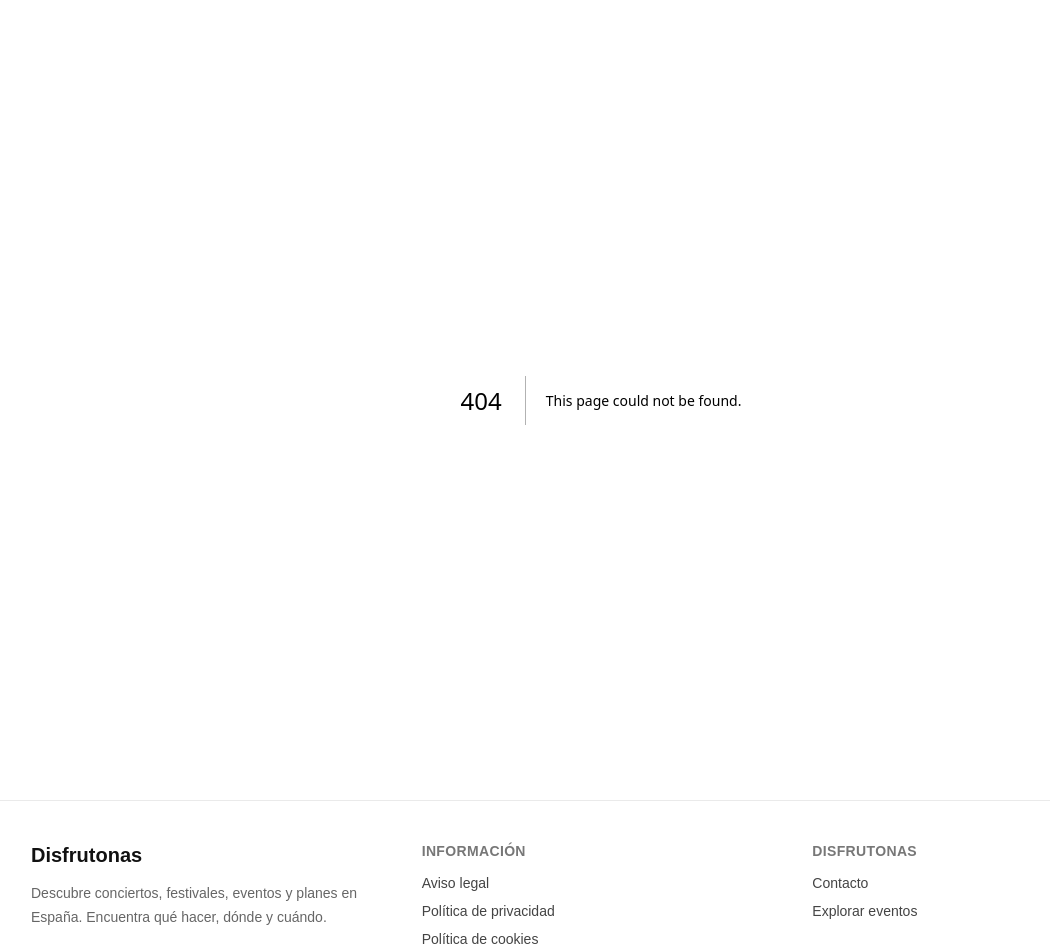
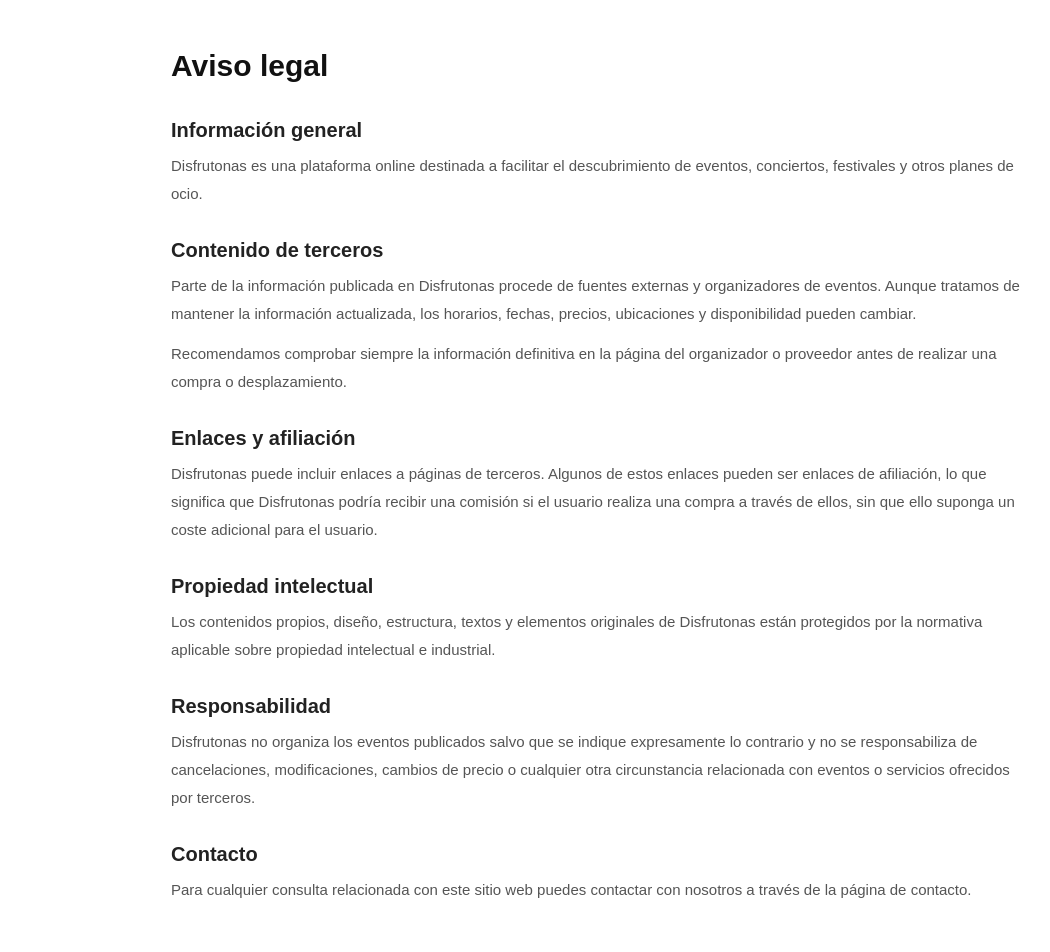
Before and after one commit to MonkeysRock/disfrutonas-frontend, a Next.js app: page /aviso-legal in a window 1280 px wide. Before the commit this address had no page. Shown: the top 952 px of the page, without its empty margins (39-1089 px from the left). Built offline with nearby package versions, Linux system fonts and the light colour scheme.

Commit message:
Fix legal notice route

```diff
--- /dev/null
+++ b/src/app/aviso-legal/page.tsx
@@ -0,0 +1,88 @@
+export const metadata = {
+  title: "Aviso legal",
+  description: "Aviso legal de Disfrutonas.",
+};
+
+export default function AvisoLegalPage() {
+  return (
+    <main className="mx-auto w-full max-w-[900px] flex-1 px-5 py-12">
+      <h1 className="text-3xl font-bold text-[#111]">Aviso legal</h1>
+
+      <div className="mt-8 space-y-7 text-[15px] leading-7 text-[#555]">
+        <section>
+          <h2 className="mb-2 text-xl font-bold text-[#222]">
+            Información general
+          </h2>
+          <p>
+            Disfrutonas es una plataforma online destinada a facilitar el
+            descubrimiento de eventos, conciertos, festivales y otros planes
+            de ocio.
+          </p>
+        </section>
+
+        <section>
+          <h2 className="mb-2 text-xl font-bold text-[#222]">
+            Contenido de terceros
+          </h2>
+          <p>
+            Parte de la información publicada en Disfrutonas procede de
+            fuentes externas y organizadores de eventos. Aunque tratamos de
+            mantener la información actualizada, los horarios, fechas,
+            precios, ubicaciones y disponibilidad pueden cambiar.
+          </p>
+          <p className="mt-3">
+            Recomendamos comprobar siempre la información definitiva en la
+            página del organizador o proveedor antes de realizar una compra o
+            desplazamiento.
+          </p>
+        </section>
+
+        <section>
+          <h2 className="mb-2 text-xl font-bold text-[#222]">
+            Enlaces y afiliación
+          </h2>
+          <p>
+            Disfrutonas puede incluir enlaces a páginas de terceros. Algunos
+            de estos enlaces pueden ser enlaces de afiliación, lo que significa
+            que Disfrutonas podría recibir una comisión si el usuario realiza
+            una compra a través de ellos, sin que ello suponga un coste
+            adicional para el usuario.
+          </p>
+        </section>
+
+        <section>
+          <h2 className="mb-2 text-xl font-bold text-[#222]">
+            Propiedad intelectual
+          </h2>
+          <p>
+            Los contenidos propios, diseño, estructura, textos y elementos
+            originales de Disfrutonas están protegidos por la normativa
+            aplicable sobre propiedad intelectual e industrial.
+          </p>
+        </section>
+
+        <section>
+          <h2 className="mb-2 text-xl font-bold text-[#222]">
+            Responsabilidad
+          </h2>
+          <p>
+            Disfrutonas no organiza los eventos publicados salvo que se indique
+            expresamente lo contrario y no se responsabiliza de cancelaciones,
+            modificaciones, cambios de precio o cualquier otra circunstancia
+            relacionada con eventos o servicios ofrecidos por terceros.
+          </p>
+        </section>
+
+        <section>
+          <h2 className="mb-2 text-xl font-bold text-[#222]">
+            Contacto
+          </h2>
+          <p>
+            Para cualquier consulta relacionada con este sitio web puedes
+            contactar con nosotros a través de la página de contacto.
+          </p>
+        </section>
+      </div>
+    </main>
+  );
+}
```
